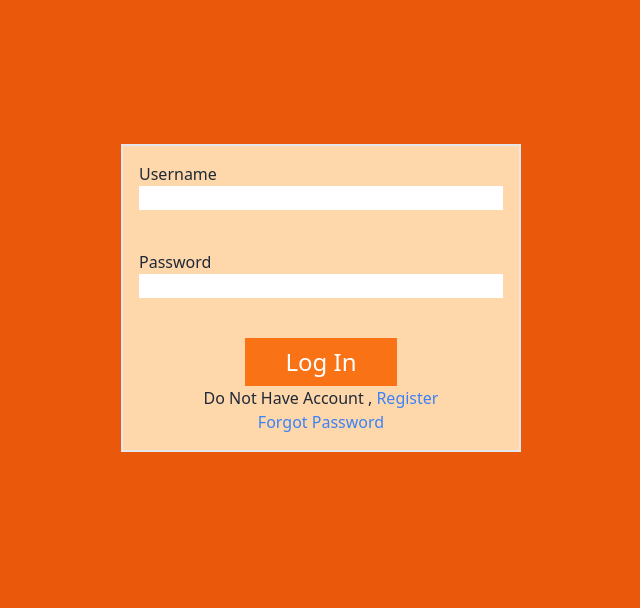
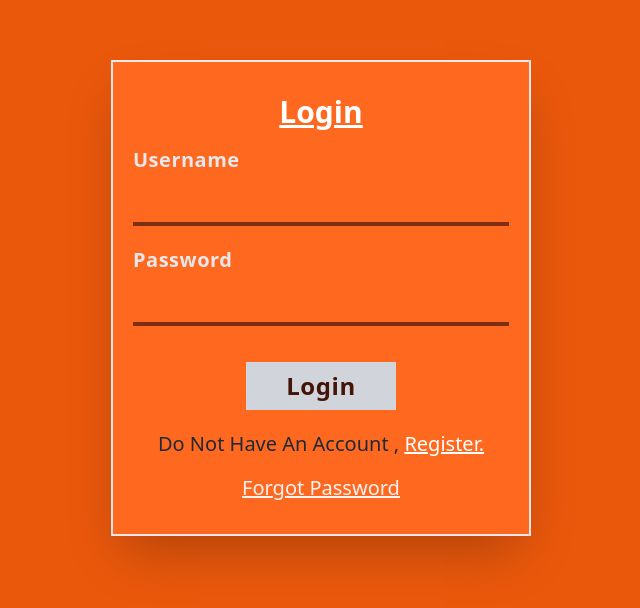
Before and after one commit to Kapil9711/work-manager-frontend, a React (Vite) app in the folder frontend/: page /auth in a window 1280 px wide. Shown: the part 102-710 px from the top of the page, without its empty margins (319-959 px from the left). Built offline with nearby package versions, Linux system fonts and the light colour scheme.

Commit message:
login page done

```diff
--- a/frontend/src/components/auth/Login.jsx
+++ b/frontend/src/components/auth/Login.jsx
@@ -1,11 +1,15 @@
-import { useRef } from "react";
+import { useRef, useState } from "react";
+import Loading from "../../utilities/Loading";
 import API from "../../services/API";
+import Notify from "../../utilities/Toasts";
 
 const Login = ({ setActive }) => {
   const usernameRef = useRef(null);
   const passwordRef = useRef(null);
+  const [isLoading, setLoading] = useState(false);
 
   const handleSubmit = async (e) => {
+    setLoading(true);
     e.preventDefault();
     const body = {
       username: usernameRef.current.value,
@@ -13,43 +17,80 @@ const Login = ({ setActive }) => {
     };
     const data = await API.login("/login", body);
     console.log(data);
+    if (data.success) {
+      Notify("success", data.message);
+      setLoading(false);
+    } else {
+      setLoading(false);
+      Notify("error", data.message);
+    }
   };
   return (
     <div
-      style={{ width: "min(90%,400px)" }}
-      className="border-2 p-4 bg-orange-200"
+      style={{
+        width: "min(95%,420px)",
+        background: "hsl(20, 100%, 56%)",
+      }}
+      className="border-2 py-8 px-5 bg-orange-500 shadow-2xl"
     >
-      <form onSubmit={handleSubmit} className="flex flex-col gap-10">
-        <div className="flex flex-col">
-          <label htmlFor="name">Username</label>
-          <input type="text" name="username" id="name" ref={usernameRef} />
+      <h2 className="text-3xl text-center underline text-white font-bold mb-4">
+        Login
+      </h2>
+      <form onSubmit={handleSubmit} className="flex flex-col gap-5">
+        <div className="box1 flex flex-col ">
+          <label
+            className="text-xl  font-bold tracking-wide text-gray-200 "
+            htmlFor="name"
+          >
+            Username
+          </label>
+          <input
+            className="bg-transparent text-white py-2 pl-2 border-b-4 border-b-orange-900 text-xl sm:text-2xl tracking-wide focus:outline-none sm:font-bold"
+            type="text"
+            name="username"
+            id="name"
+            ref={usernameRef}
+          />
         </div>
-        <div className="flex flex-col">
-          <label htmlFor="password">Password</label>
+
+        <div className="box2 flex flex-col">
+          <label
+            className="text-xl  font-bold tracking-wide text-gray-200  "
+            htmlFor="password"
+          >
+            Password
+          </label>
           <input
+            className="bg-transparent text-white py-2 pl-2 border-b-4 border-b-orange-900 text-xl sm:text-2xl sm:font-bold tracking-wide focus:outline-none"
             type="password"
             name="password"
             id="password"
             ref={passwordRef}
           />
         </div>
-        <button className="bg-orange-500 text-white  text-2xl py-2 px-10 w-fit mx-auto">
-          Log In
-        </button>
+        {isLoading ? (
+          <div className="flex justify-center h-16">
+            <Loading />
+          </div>
+        ) : (
+          <button className="bg-gray-300 font-bold mt-4 tracking-wide text-orange-950  text-2xl py-2 px-10 w-fit mx-auto hover:bg-gray-200">
+            Login
+          </button>
+        )}
       </form>
-      <p className="text-center">
-        Do Not Have Account ,{" "}
+      <p className="text-center mt-5 text-xl">
+        Do Not Have An Account ,{" "}
         <span
           onClick={() => setActive("register")}
-          className="text-blue-500 cursor-pointer"
+          className="text-white underline cursor-pointer"
         >
-          Register
+          Register.
         </span>
       </p>
-      <p className="text-center">
+      <p className="text-center mt-4 text-xl">
         <span
           onClick={() => setActive("forgotPassword")}
-          className="text-blue-500 cursor-pointer"
+          className="text-red-50 underline cursor-pointer"
         >
           Forgot Password
         </span>
--- a/frontend/src/components/auth/Register.jsx
+++ b/frontend/src/components/auth/Register.jsx
@@ -39,7 +39,7 @@ const Register = ({ setActive }) => {
         width: "min(95%,420px)",
         background: "hsl(20, 100%, 56%)",
       }}
-      className="border-2 py-8 px-5 bg-orange-500"
+      className="border-2 py-8 px-5 bg-orange-500 shadow-2xl"
     >
       <h2 className="text-3xl text-center underline text-white font-bold mb-4">
         Register
@@ -49,9 +49,9 @@ const Register = ({ setActive }) => {
         onSubmit={handleSubmit}
         className="flex flex-col gap-5"
       >
-        <div className="box1 flex flex-col gap-2">
+        <div className="box1 flex flex-col ">
           <label
-            className="   text-xl  font-bold tracking-wide text-gray-200 "
+            className="text-xl  font-bold tracking-wide text-gray-200 "
             htmlFor="email"
           >
             Email
--- a/frontend/src/services/API.js
+++ b/frontend/src/services/API.js
@@ -24,8 +24,12 @@ class API {
 
   //login user -> /api/v1/login
   async login(endPoint, bodyData) {
-    const { data } = await this.api.post(endPoint, bodyData, this.headers);
-    return data;
+    try {
+      const { data } = await this.api.post(endPoint, bodyData, this.headers);
+      return data;
+    } catch (error) {
+      return error.response.data;
+    }
   }
 
   //login user -> /api/v1/password/forgot
```
